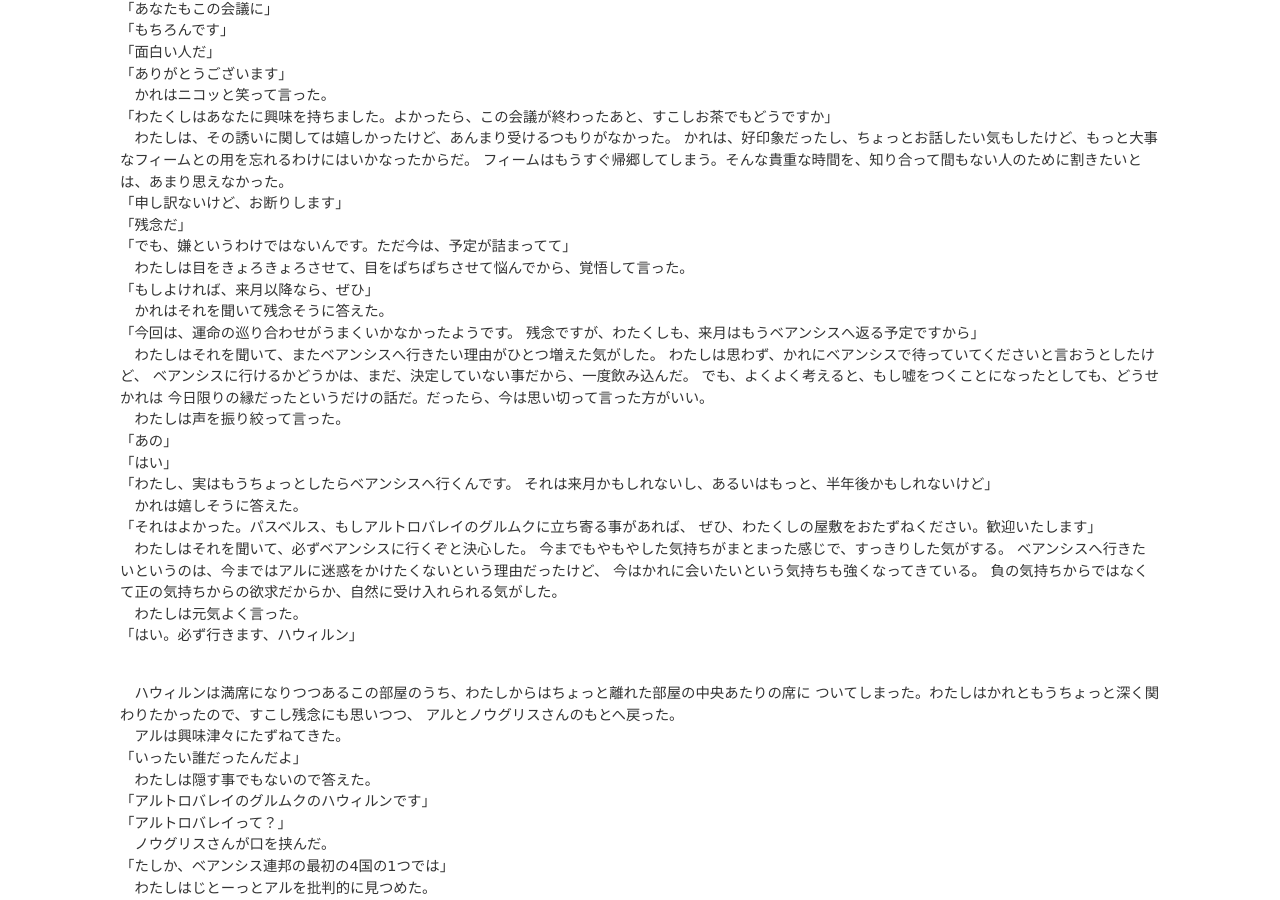
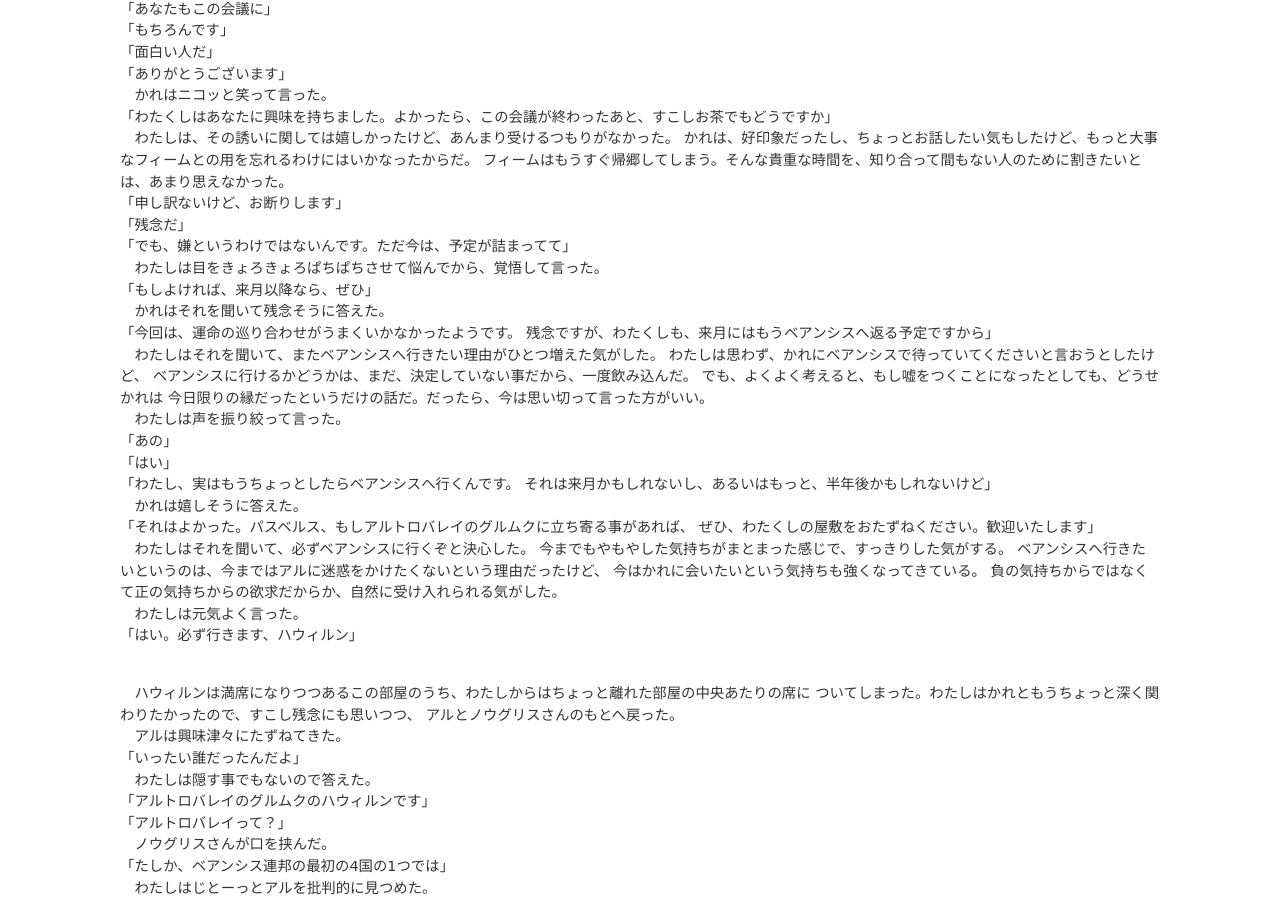
Before and after one commit to pasberth/Bellsend, a Sphinx documentation site: the page built from source/chapter-01/act-01/2013-05-18.rst, in a window 1280 px wide and 900 px high, scrolled down 1066 px. Built offline with Sphinx 7.4.7, drawn with Linux system fonts in a browser that asks for light colours.

Commit message:
少々の言い回しfix

```diff
--- a/source/chapter-01/act-01/2013-05-18.rst
+++ b/source/chapter-01/act-01/2013-05-18.rst
@@ -61,11 +61,11 @@
 | 「申し訳ないけど、お断りします」
 | 「残念だ」
 | 「でも、嫌というわけではないんです。ただ今は、予定が詰まってて」
-| 　わたしは目をきょろきょろさせて、目をぱちぱちさせて悩んでから、覚悟して言った。
+| 　わたしは目をきょろきょろぱちぱちさせて悩んでから、覚悟して言った。
 | 「もしよければ、来月以降なら、ぜひ」
 | 　かれはそれを聞いて残念そうに答えた。
 | 「今回は、運命の巡り合わせがうまくいかなかったようです。
-  残念ですが、わたくしも、来月はもうベアンシスへ返る予定ですから」
+  残念ですが、わたくしも、来月にはもうベアンシスへ返る予定ですから」
 | 　わたしはそれを聞いて、またベアンシスへ行きたい理由がひとつ増えた気がした。
   わたしは思わず、かれにベアンシスで待っていてくださいと言おうとしたけど、
   ベアンシスに行けるかどうかは、まだ、決定していない事だから、一度飲み込んだ。
```
